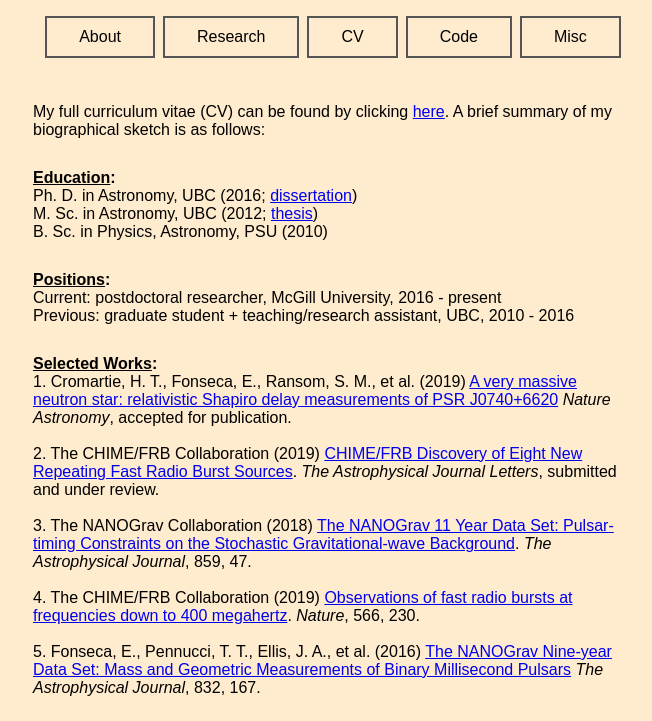
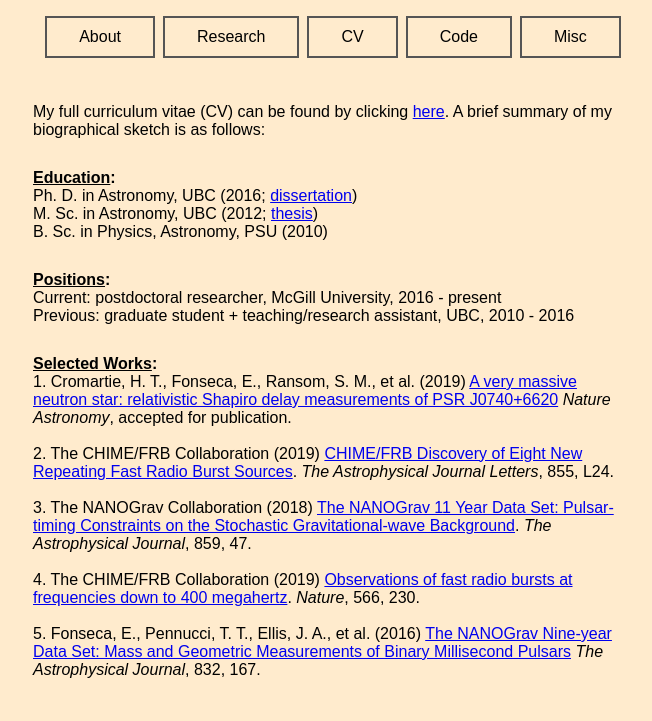
Before and after one commit to emmanuelfonseca/emmanuelfonseca.github.io, a plain HTML site: page sections/cv.html in a window 1280 px wide. Shown: the part 79-800 px from the top of the page, without its empty margins (307-959 px from the left). Drawn offline with Linux system fonts and the light colour scheme.

Commit message:
edited biblio details for Rn paper.

```diff
--- a/sections/cv.html
+++ b/sections/cv.html
@@ -38,7 +38,7 @@
     <p align="left">
         <b><u>Selected Works</u>:</b><br>
         1. Cromartie, H. T., Fonseca, E., Ransom, S. M., et al. (2019) <a href="https://ui.adsabs.harvard.edu/abs/2019arXiv190406759C/abstract">A very massive neutron star: relativistic Shapiro delay measurements of PSR J0740+6620</a> <i>Nature Astronomy</i>, accepted for publication. <br><br>
-        2. The CHIME/FRB Collaboration (2019) <a href="https://ui.adsabs.harvard.edu/abs/2019arXiv190803507T/abstract">CHIME/FRB Discovery of Eight New Repeating Fast Radio Burst Sources</a>. <i>The Astrophysical Journal Letters</i>, submitted and under review. <br><br>
+        2. The CHIME/FRB Collaboration (2019) <a href="https://ui.adsabs.harvard.edu/abs/2019arXiv190803507T/abstract">CHIME/FRB Discovery of Eight New Repeating Fast Radio Burst Sources</a>. <i>The Astrophysical Journal Letters</i>, 855, L24. <br><br>
         3. The NANOGrav Collaboration (2018) <a href="https://ui.adsabs.harvard.edu/abs/2018ApJ...859...47A/abstract">The NANOGrav 11 Year Data Set: Pulsar-timing Constraints on the Stochastic Gravitational-wave Background</a>. <i>The Astrophysical Journal</i>, 859, 47. <br><br>
         4. The CHIME/FRB Collaboration (2019) <a href="Observations of fast radio bursts at frequencies down to 400 megahertz">Observations of fast radio bursts at frequencies down to 400 megahertz</a>. <i>Nature</i>, 566, 230. <br><br>
         5. Fonseca, E., Pennucci, T. T., Ellis, J. A., et al. (2016) <a href="https://ui.adsabs.harvard.edu/abs/2016ApJ...832..167F/abstract">The NANOGrav Nine-year Data Set: Mass and Geometric Measurements of Binary Millisecond Pulsars</a> <i>The Astrophysical Journal</i>, 832, 167.
```
